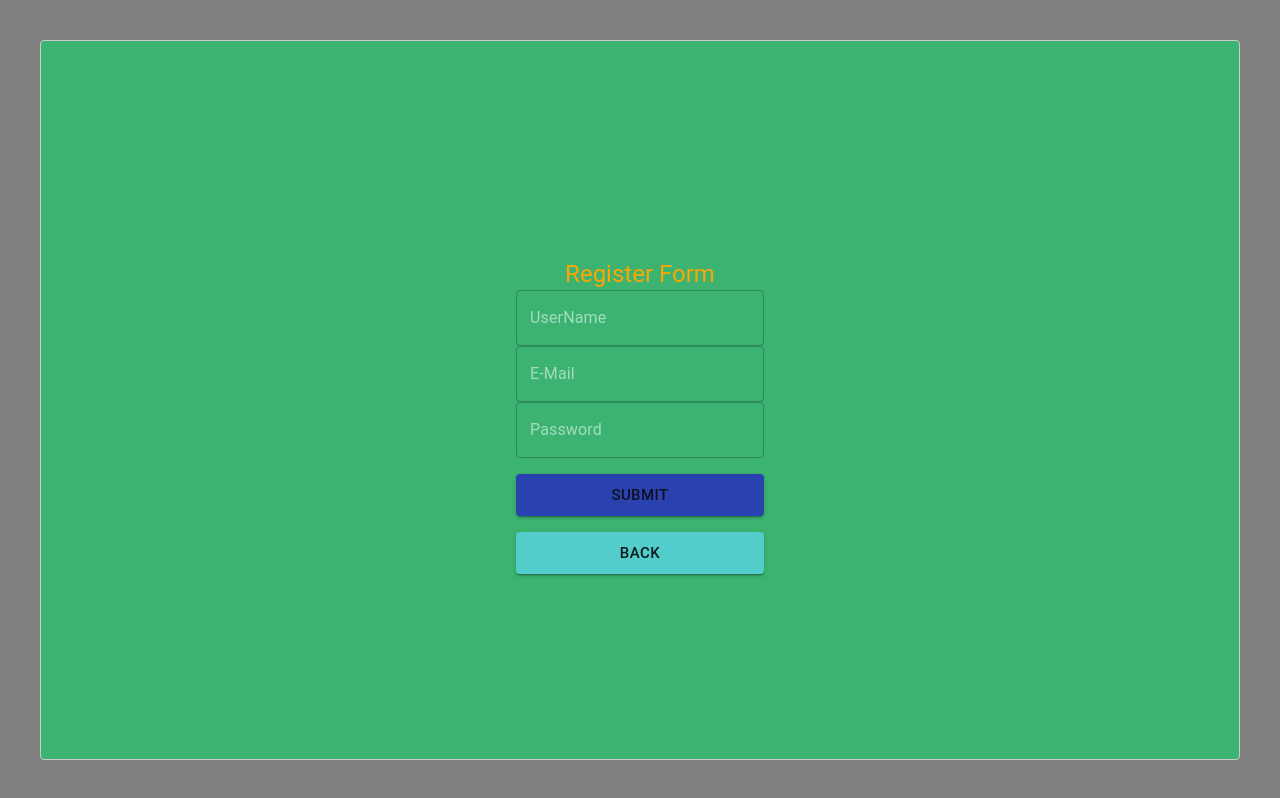
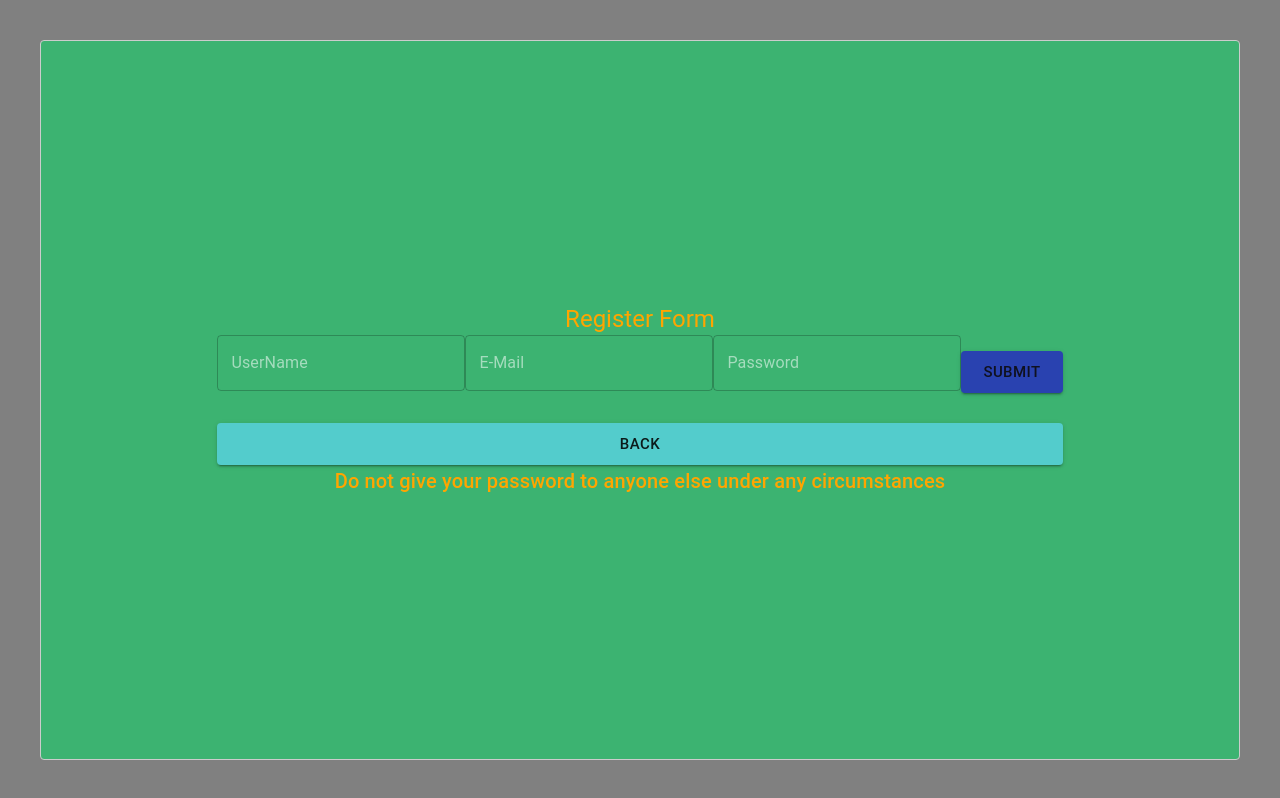
Before and after one commit to dragozed/fighting-game, a React (Create React App) app: page / in a window 1280 px wide. Both pictures are taken after a click on the button "REGISTER". Built offline with nearby package versions, Linux system fonts and the light colour scheme; no server answers.

Commit message:
fix(RegisterModal): registermodal username check add

```diff
--- a/src/components/LoginModal/LoginModal.tsx
+++ b/src/components/LoginModal/LoginModal.tsx
@@ -30,10 +30,12 @@ export const LoginModal: React.FC<LoginModalProps> = ({
     password: "",
   });
   const submitHandler = async (event: React.FormEvent<HTMLFormElement>) => {
+    //async arrow func declaration
     event.preventDefault();
     let namePassMatchFlag = false;
-    //async arrow func declaration
-    const getUsers = await axios.get("https://fighting-game-backend.herokuapp.com/users");
+    const getUsers = await axios.get(
+      "https://fighting-game-backend.herokuapp.com/users"
+    );
     const found = getUsers.data.find(
       (e: any) => e.userName === formInput.userName
     );
--- a/src/components/RegisterModal/RegisterModal.tsx
+++ b/src/components/RegisterModal/RegisterModal.tsx
@@ -22,21 +22,49 @@ export const RegisterModal: React.FC<RegisterModalProps> = ({
     password: "",
   });
 
+  const [infoText, setInfoText] = useState(
+    "Do not give your password to anyone else under any circumstances"
+  );
+
+  const submitHandler = async (event: React.FormEvent<HTMLFormElement>) => {
+    event.preventDefault();
+    const getUsers = await axios.get(
+      "https://fighting-game-backend.herokuapp.com/users"
+    );
+    const found = getUsers.data.find(
+      (e: any) => e.userName === formInput.userName
+    );
+    if (typeof found === "undefined") {
+      //username is unique
+      submitVillageStatus();
+      submitUser();
+      setInfoText("Register is successful");
+      getIsRegisterOpen(false);
+    } else {
+      setInfoText("Username already exists");
+    }
+  };
+
   const submitVillageStatus =
     async (/*event: React.FormEvent<HTMLFormElement>*/) => {
-      await axios.post("https://fighting-game-backend.herokuapp.com/villageStatus/addStatus", {
+      await axios.post(
+        "https://fighting-game-backend.herokuapp.com/villageStatus/addStatus",
+        {
           userName: formInput.userName,
-      });
-      //async arrow func declaration
+        }
+      );
     };
 
   const submitUser = async (/*event: React.FormEvent<HTMLFormElement>*/) => {
     //async arrow func declaration
-    await axios.post("https://fighting-game-backend.herokuapp.com/users/addUser", {
+    await axios.post(
+      "https://fighting-game-backend.herokuapp.com/users/addUser",
+      {
         userName: formInput.userName,
         password: bcrypt.hashSync(formInput.password, salt), //encrypted password
         eMail: formInput.eMail,
-    });
+      }
+    );
   };
 
   const changeHandler = (event: React.ChangeEvent<HTMLInputElement>) => {
@@ -67,6 +95,7 @@ export const RegisterModal: React.FC<RegisterModalProps> = ({
       >
         <Typography variant="h5">Register Form</Typography>
         <FormControl variant="standard">
+          <form onSubmit={submitHandler}>
             <TextField
               label="UserName"
               name="userName"
@@ -86,14 +115,10 @@ export const RegisterModal: React.FC<RegisterModalProps> = ({
               className="submitButton"
               color="primary"
               variant="contained"
-            onClick={() => {
-              submitVillageStatus();
-              submitUser();
-              getIsRegisterOpen(false);
-            }}
             >
               Submit
             </Button>
+          </form>
           <Button
             size="large"
             className="backButton"
@@ -107,6 +132,9 @@ export const RegisterModal: React.FC<RegisterModalProps> = ({
             Back
           </Button>
         </FormControl>
+        <Typography variant="h6" sx={{ mt: "2rem" }}>
+          {infoText}
+        </Typography>
       </Modal>
     </>
   );
```
Lines whose indentation alone changed are shown as unchanged.
